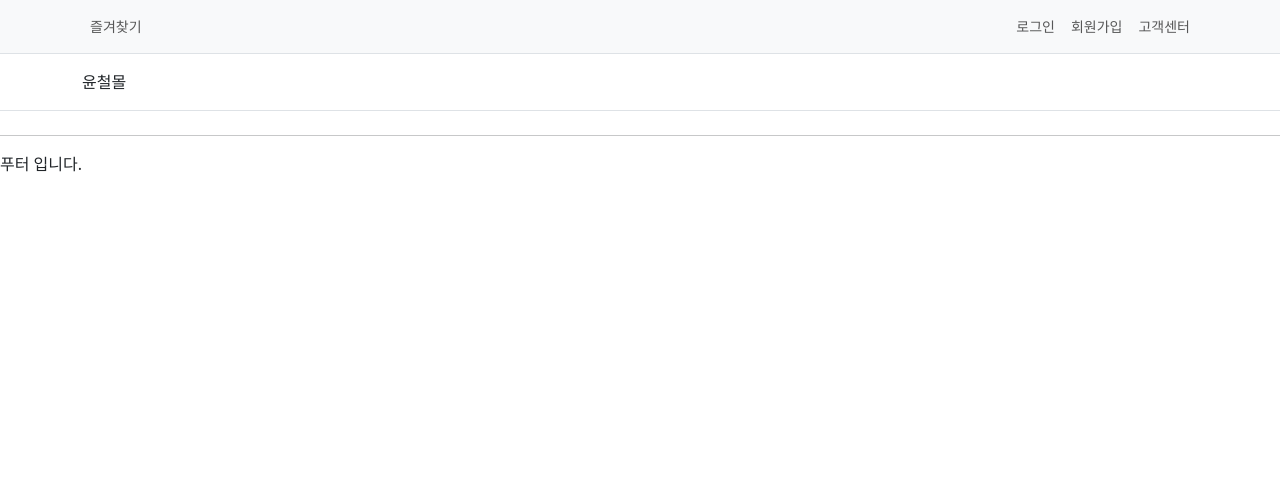
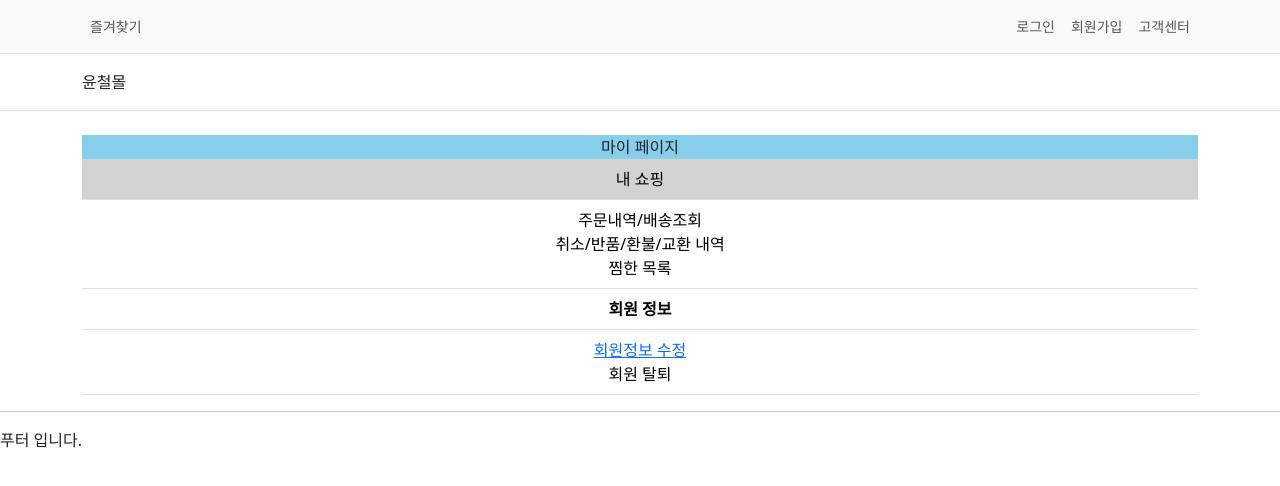
Before and after one commit to hyc4841/react-shop, a React (Create React App) app: page /mypage/info in a window 1280 px wide. Shown: the top 486 px of the page. Built offline with nearby package versions, Linux system fonts and the light colour scheme.

Commit message:
마이페이지 추가

```diff
--- a/src/App.js
+++ b/src/App.js
@@ -11,6 +11,9 @@ import PostViewPage from './component/page/board/PostViewPage';
 import BoardPage from './component/page/board/BoardPage'
 import LoginPage from './component/page/login/LoginPage'
 import SignupPage from './component/page/signup/signupPage';
+
+import MemberInfoPage from './component/page/member/MemberInfoPage';
+
 import Header from './component/ui/Header';
 import Footer from './component/ui/Footer';
 
@@ -31,6 +34,7 @@ function App(props) {
                 <Route path="post-write" element={<PostWritePage />} />
                 <Route path="post/:postId" element={<PostViewPage />} />
                 <Route path="board" element={<BoardPage />} />
+                <Route path="mypage/info" element={<MemberInfoPage />} />
             </Routes>
             <Footer/>
         </Router>
--- /dev/null
+++ b/src/component/page/member/MemberInfoPage.jsx
@@ -0,0 +1,58 @@
+import React from "react";
+import { Container, Table } from "react-bootstrap";
+import { useNavigate } from "react-router-dom";
+import styled from "styled-components";
+
+const MemberInfo = (props) => {
+    const navigate = useNavigate();
+
+    const StyledSpan = styled.span`
+        display: block;
+    `;
+
+
+    return (
+        <Container>
+            <p className="text-center" style={{background: "skyblue", marginBottom: "0px"}}>마이 페이지</p>
+
+            <Table hover style={{width: "100%", background: "orange"}} className="text-center">
+                <tbody>
+
+
+                    <tr>
+                        <td style={{background: "#d2d2d2"}}>
+                            <span>내 쇼핑</span>
+                        </td>
+                    </tr>
+                    <tr>
+                        <td>
+                            <StyledSpan>주문내역/배송조회</StyledSpan>
+                            <StyledSpan>취소/반품/환불/교환 내역</StyledSpan>
+                            <StyledSpan>찜한 목록</StyledSpan>
+                        </td>
+                    </tr>
+
+                    <tr>
+                        <th>
+                            <span>회원 정보</span>
+                        </th>
+                    </tr>
+                    <tr>
+                        <td>
+                            <StyledSpan>
+                                <a href="/mypage/info">회원정보 수정</a>
+                            </StyledSpan>
+
+                            <StyledSpan style={{display: "block"}}>회원 탈퇴</StyledSpan>
+                        </td>
+                    </tr>
+                </tbody>
+
+            </Table>
+
+        </Container>
+    );
+
+}
+
+export default MemberInfo;
--- a/src/component/ui/Header.jsx
+++ b/src/component/ui/Header.jsx
@@ -57,7 +57,7 @@ const Header = () => {
                     <Nav>
                         {isLoggedIn ?
                             <>
-                                <StyledNavItem>{username} 님</StyledNavItem>
+                                <StyledNavItem href="/mypage/info">{username} 님</StyledNavItem>
                                 <LogoutButton title="로그아웃" />
                             </>
                             :
```
